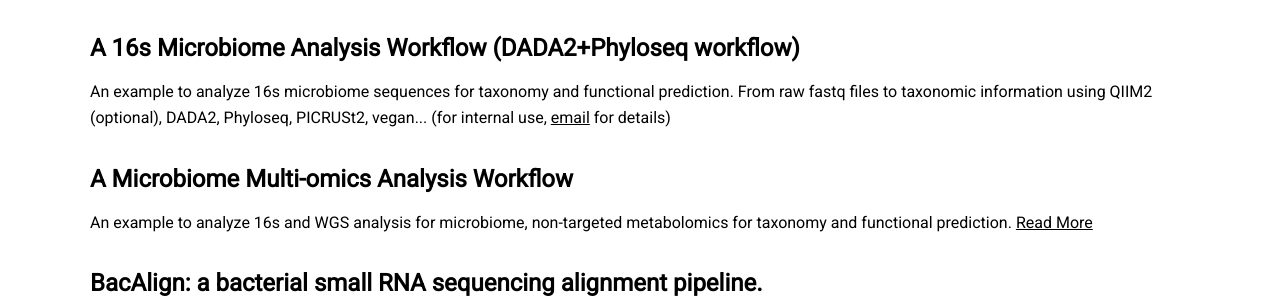
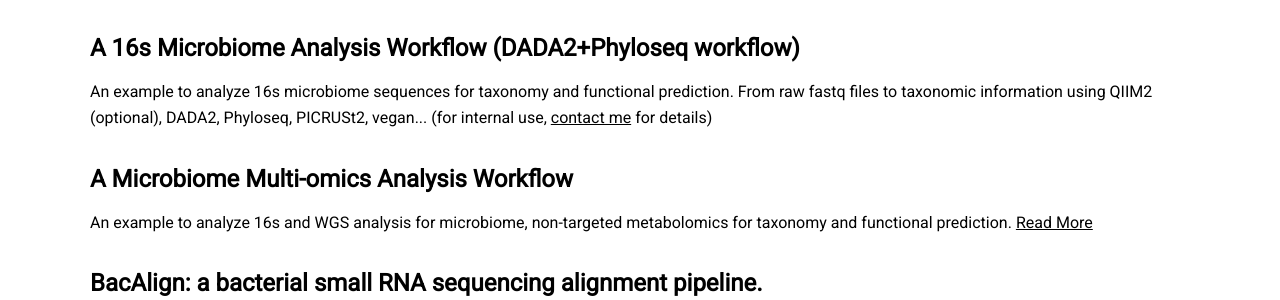
Before and after one commit to huananfshi/huananfshi.github.io, a Jekyll site: the page built from bioinformatics.html, in a window 1280 px wide. Shown: the part 158-458 px from the top of the page. Built offline with Jekyll 4.4.1, drawn with Linux system fonts in a browser that asks for light colours; nearby versions of some CDN libraries.

Commit message:
Update bioinformatics.html

```diff
--- a/bioinformatics.html
+++ b/bioinformatics.html
@@ -16,7 +16,7 @@ title: Bioinformatics
     <h1></h1>
     <h2><span>A 16s Microbiome Analysis Workflow (DADA2+Phyloseq workflow)</span></h2>
     <p>An example to analyze 16s microbiome sequences for taxonomy and functional prediction. From raw fastq files to taxonomic information using QIIM2 (optional),
-        DADA2, Phyloseq, PICRUSt2, vegan... (for internal use, <a href="mailto:huanan.shi@bcm.edu">email</a> for details)
+        DADA2, Phyloseq, PICRUSt2, vegan... (for internal use, <a href="mailto:huanan.shi@bcm.edu">contact me</a> for details)
     </p>
 </div>
 
```
